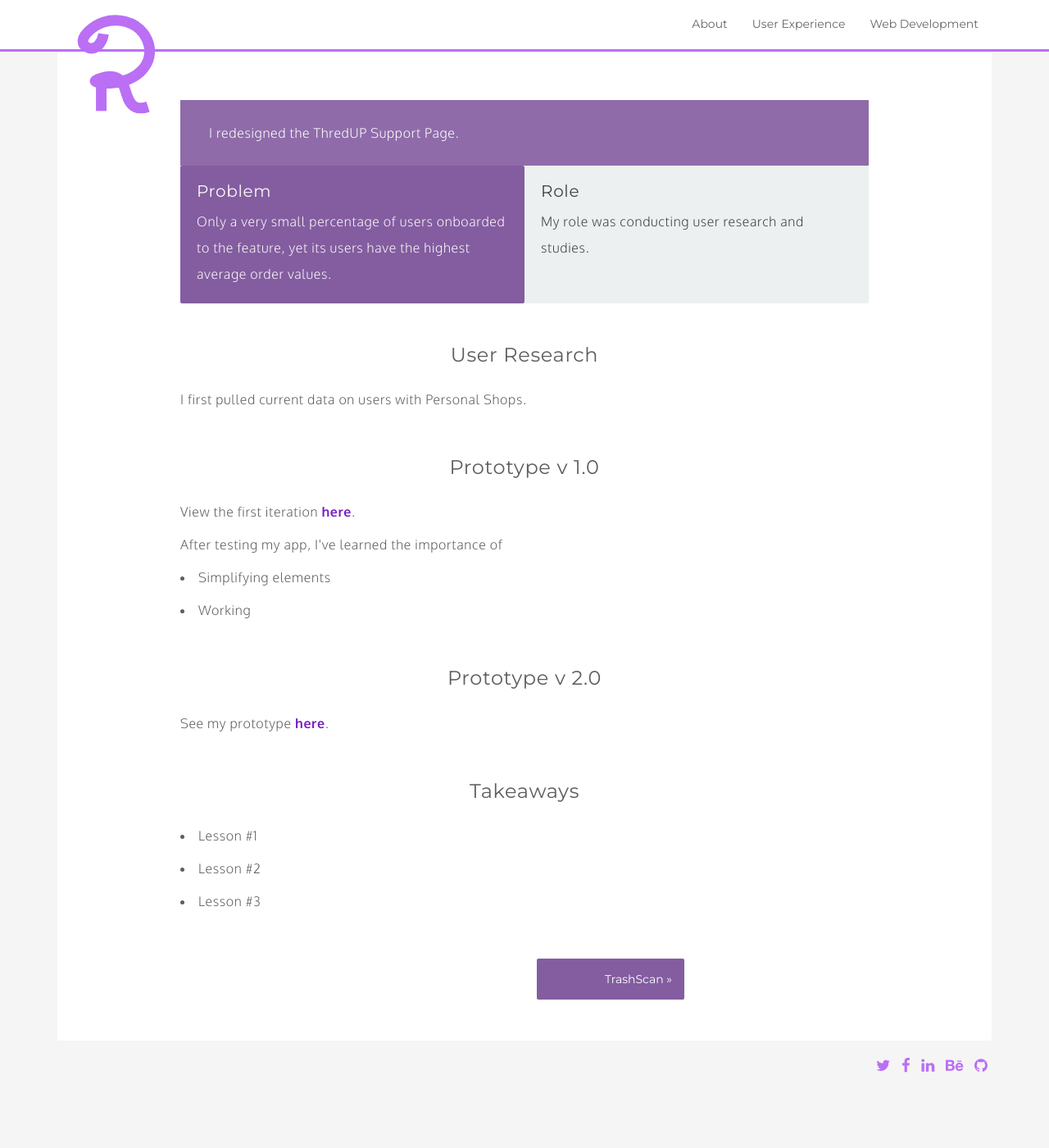
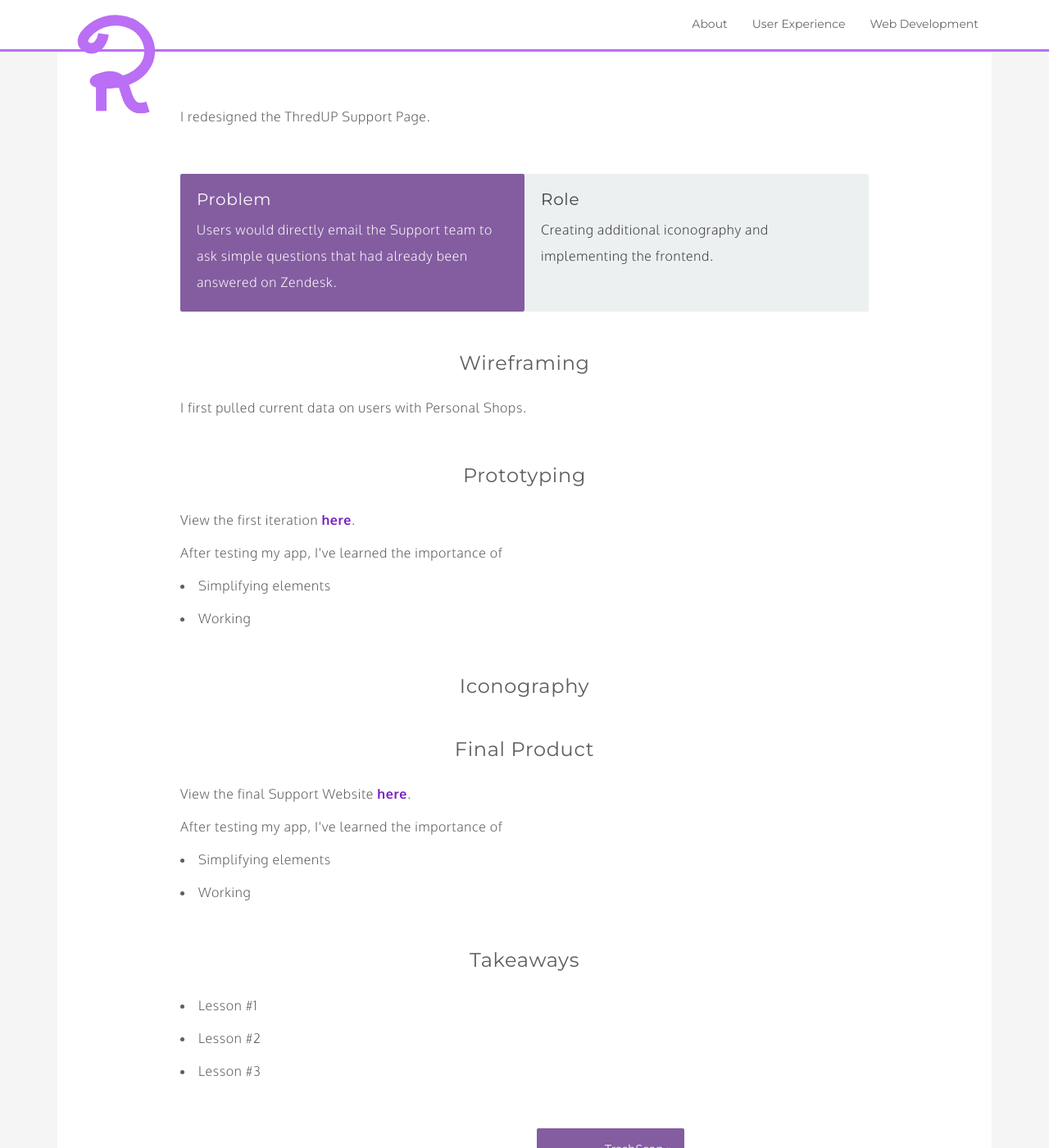
Before and after one commit to rachelelle/portfolio, a Jekyll site: the page built from _posts/2016-03-25-tusupport.markdown, in a window 1280 px wide and 1400 px high, scrolled down 635 px. Shown: the whole window at 82% size. Built offline with Jekyll 4.4.1, drawn with Linux system fonts in a browser that asks for light colours; before the commit the page ends 1954 px from its top, so only the background shows below that; some of the changed text lies outside the part shown.

```diff
--- a/_posts/2016-03-25-tusupport.markdown
+++ b/_posts/2016-03-25-tusupport.markdown
@@ -1,38 +1,37 @@
 ---
 layout: post
-title:  ThredUP Zendesk
+title:  ThredUP Support
 date:   2016-04-02 14:22:04 -0700
 categories: ux
 label: UX Design, Web Design, Iconography
 thumbnail: tusupport_thumb.png
 main-img: tusupport_thumb.png
+external_url: http://support.thredup.com
 ---
 
-<div class="row">
-  <div class="col-md-12 project-summary">
+<section>
   I redesigned the ThredUP Support Page.
-  </div>
-</div>
+</section>
+
 <div class="row">
   <div class="col-md-6 project-problem">
       <h2 class="block-title">Problem</h2>
-      Only a very small percentage of users onboarded to the feature, yet its users have the highest average order values.
+      Users would directly email the Support team to ask simple questions that had already been answered on Zendesk.
   </div>
   <div class="col-md-6 project-role">
     <h2 class="block-title">Role</h2>
-      My role was conducting user research and studies.
-    </div>
-
+      Creating additional iconography and implementing the frontend.
+  </div>
 </div>
 
 <section>
-<h1 class="section-title">User Research</h1>
+<h1 class="section-title">Wireframing</h1>
 
 I first pulled current data on users with Personal Shops.
 </section>
 
 <section>
-  <h1 class="section-title">Prototype v 1.0</h1>
+  <h1 class="section-title">Prototyping</h1>
   View the first iteration <a href="http://share.framerjs.com/y2r6k8czd5k7/">here</a>.
   <br>
   After testing my app, I've learned the importance of
@@ -42,9 +41,20 @@
 </section>
 
 <section>
-  <h1 class="section-title">Prototype v 2.0</h1>
-  See my prototype <a href="http://share.framerjs.com/daab0qd1fmzh/">here</a>.
+  <h1 class="section-title">Iconography</h1>
+
 </section>
+
+<section>
+  <h1 class="section-title">Final Product</h1>
+  View the final Support Website <a href="{{ page.external_url }}">here</a>.
+  <br>
+  After testing my app, I've learned the importance of
+
+  <li>Simplifying elements</li>
+  <li>Working</li>
+</section>
+
 
 <section>
 <h1 class="section-title">Takeaways</h1>
```
Also changed, not shown: _posts/2015-12-18-trashscan.mdown (+8 -1 lines), about.md (+5 -5 lines), 10 other files.
